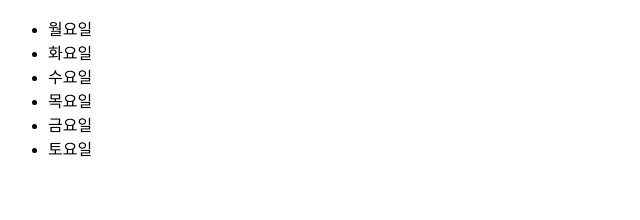
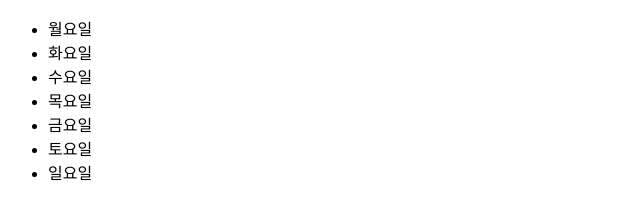
Before and after one commit to rudorpu99/170930, a plain HTML site: page 1.html in a window 1280 px wide. Shown: the full height of the page, 0-640 px from the left. Drawn offline with Linux system fonts and the light colour scheme.

Commit message:
세번째

```diff
--- a/1.html
+++ b/1.html
@@ -11,6 +11,7 @@
 		<li>목요일</li>
 		<li>금요일</li>
     <li>토요일</li>
+    <li>일요일</li>
 		</ul>
 	</body>
 </html>
```
